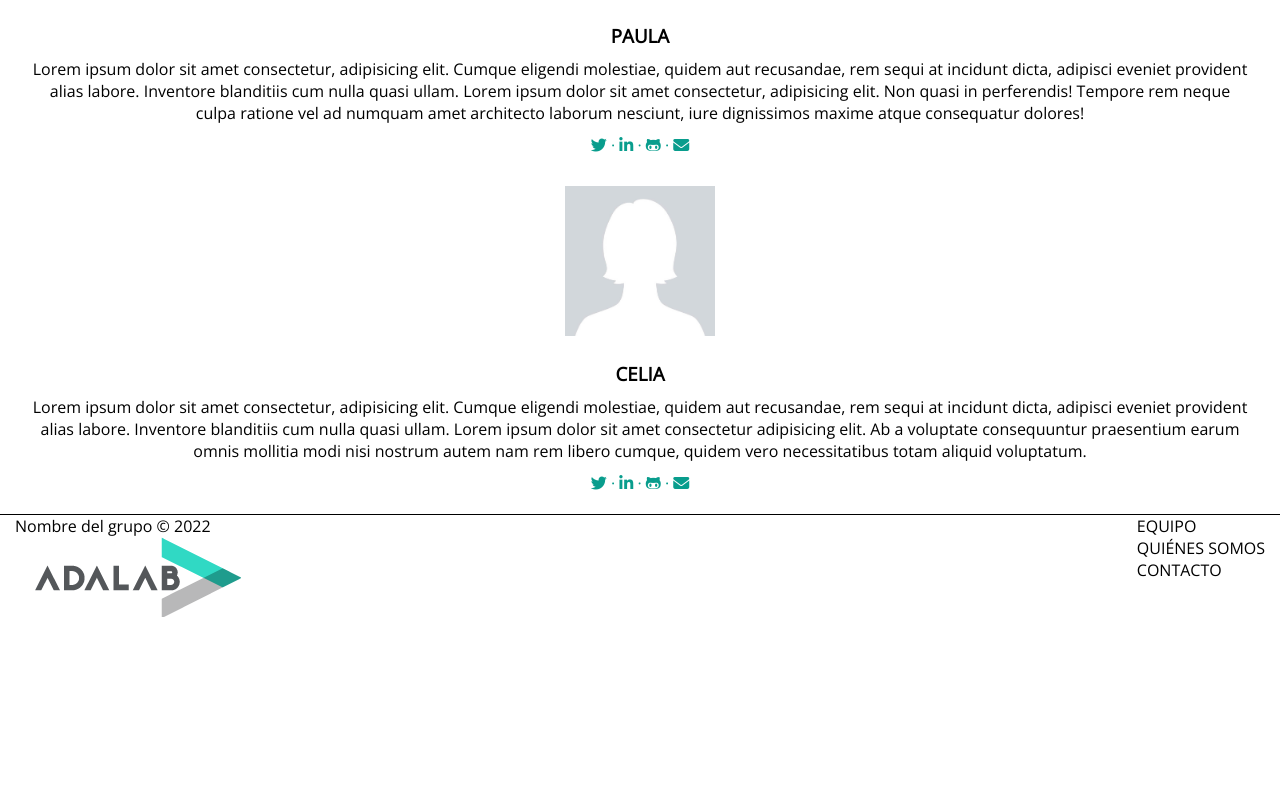
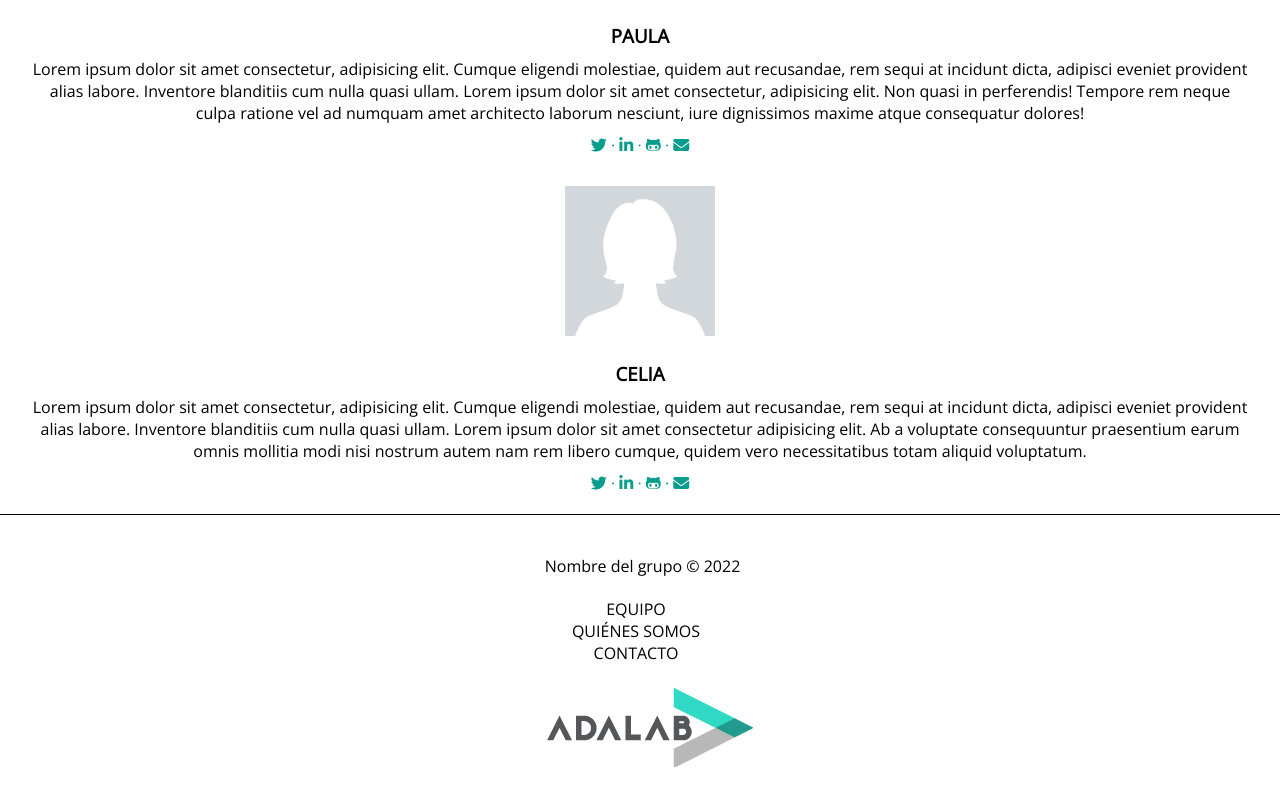
Before and after one commit to Adalab/Adalab-project-promo-p-module1-team-8, a plain HTML site: page index.html in a window 1280 px wide. Shown: the part 2727-3512 px from the top of the page. Before the commit the page ends 3349 px from the top, so only its background shows below. Drawn offline with nearby package versions, Linux system fonts and the light colour scheme.

Commit message:
inline footer

```diff
--- a/index.html
+++ b/index.html
@@ -189,21 +189,19 @@
       </section>
     </main>
 
-    <footer class="container-footer">
+    <footer>
+      <div class="container-footer">
+
+          <p class="team">Nombre del grupo © 2022</p>
           <div>
-        <ul class="list list-left">
-          <li class="team">Nombre del grupo © 2022</li>
-          <li><img src="./image/logo-adalab.png" alt="logo Adalad" /></li>
-        </ul>
-      </div>
-
-      <div>
-        <ul class="list list-right">
+              <ul class="list">
                   <li>EQUIPO</li>
                   <li>QUIÉNES SOMOS</li>
                   <li>CONTACTO</li>
               </ul>
           </div>
+          <p class="logo"><img src="image/logo-adalab.png" alt="logo Adalad"/></p>
+        </div>
 </footer>
   </body>
 </html>
--- a/styles/main.css
+++ b/styles/main.css
@@ -147,21 +147,25 @@
 /*A partir de aquí empieza el footer*/
 
 .container-footer {
+  list-style: none;
   border-top: 1px solid black;
   display: flex;
-  justify-content: space-between;
-  padding: 20px;
-  padding: 0 15px;
+  flex-direction: column;
+  justify-content: center;
+  align-items: center;
+  padding: 10px;
+}
+
+.team {
+  margin: 30px 15px 45px 20px;
 }
 
 .list {
   list-style: none;
+  margin: -24px 20px 20px 12px;
+  text-align: center;
 }
 
-.links-left {
-  padding: 15px;
+.logo {
+  margin: 3px 40px;
 }
-
-.links-right {
-  padding: 15px;
-}
```
Also changed, not shown: images/logo-adalab.png (added), 2 other files. Lines whose indentation alone changed are shown as unchanged.
